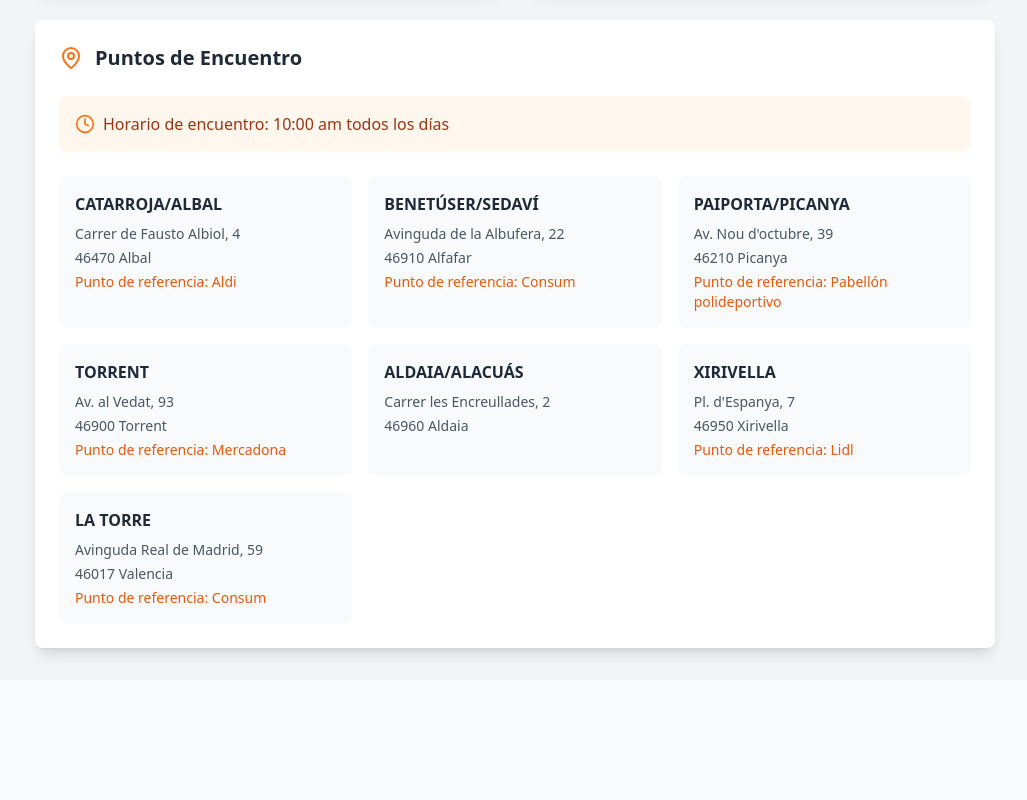
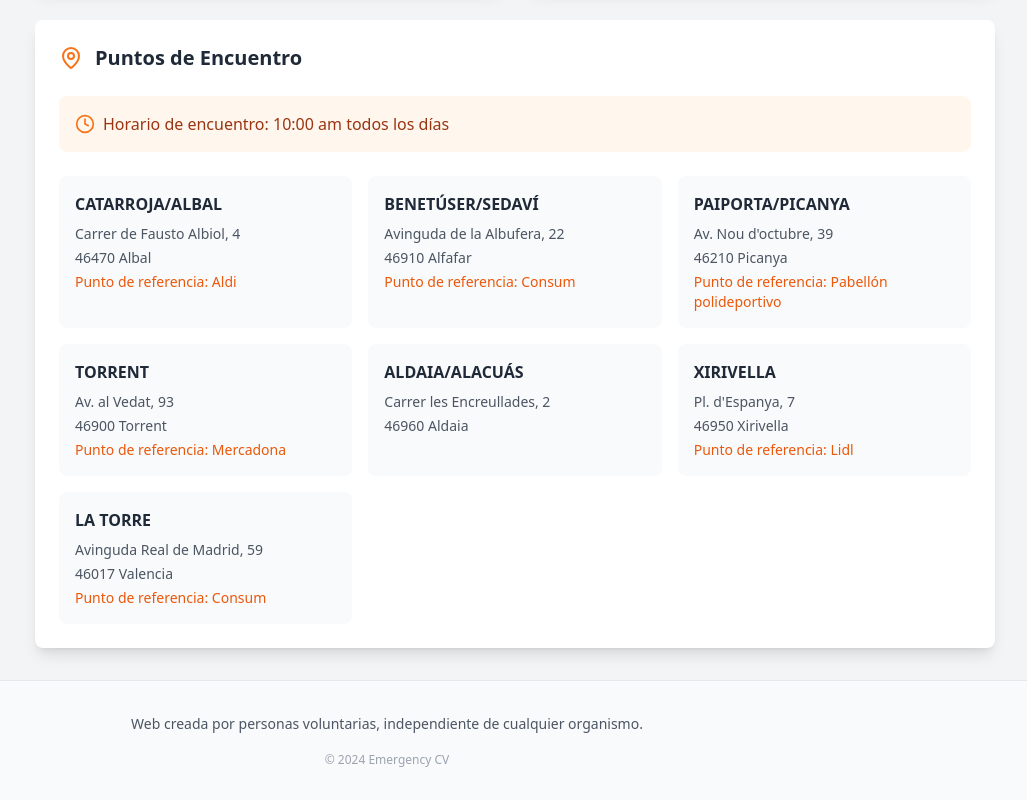
Before and after one commit to pedrolivaresanchez/emergency-cv, a Next.js app: page / in a window 1280 px wide. Shown: the part 844-1644 px from the top of the page, without its empty margins (253-1280 px from the left). Before the commit the page ends 1524 px from the top, so only its background shows below. Built offline with nearby package versions, Linux system fonts and the light colour scheme; no server answers.

Commit message:
Add footer

```diff
--- a/src/components/layout/EmergencyLayout.js
+++ b/src/components/layout/EmergencyLayout.js
@@ -4,6 +4,7 @@
 
 import { useState, useEffect } from 'react';
 import Sidebar from './Sidebar';
+import Footer from './Footer';
 
 export default function EmergencyLayout({ children }) {
   const [isSidebarOpen, setIsSidebarOpen] = useState(true); // Por defecto abierto
@@ -29,6 +30,7 @@ export default function EmergencyLayout({ children }) {
       <div className={`transition-margin duration-300 ${isSidebarOpen ? 'md:ml-64' : 'ml-0'}`}>
         <main className="p-4">{children}</main>
       </div>
+      <Footer />
     </div>
   );
 }
--- /dev/null
+++ b/src/components/layout/Footer.js
@@ -0,0 +1,17 @@
+const Footer = () => {
+  return (
+    <footer className="bg-gray-50 border-t border-gray-200 py-8 mt-auto">
+      <div className="container mx-auto px-4">
+        <div className="flex flex-col items-center justify-center text-center space-y-4">
+          <p className="text-gray-600 text-sm leading-relaxed max-w-lg">
+            Web creada por personas voluntarias,{' '}
+            <span className="block sm:inline">independiente de cualquier organismo.</span>
+          </p>
+          <p className="text-gray-400 text-xs">© {new Date().getFullYear()} Emergency CV</p>
+        </div>
+      </div>
+    </footer>
+  );
+};
+
+export default Footer;
```
